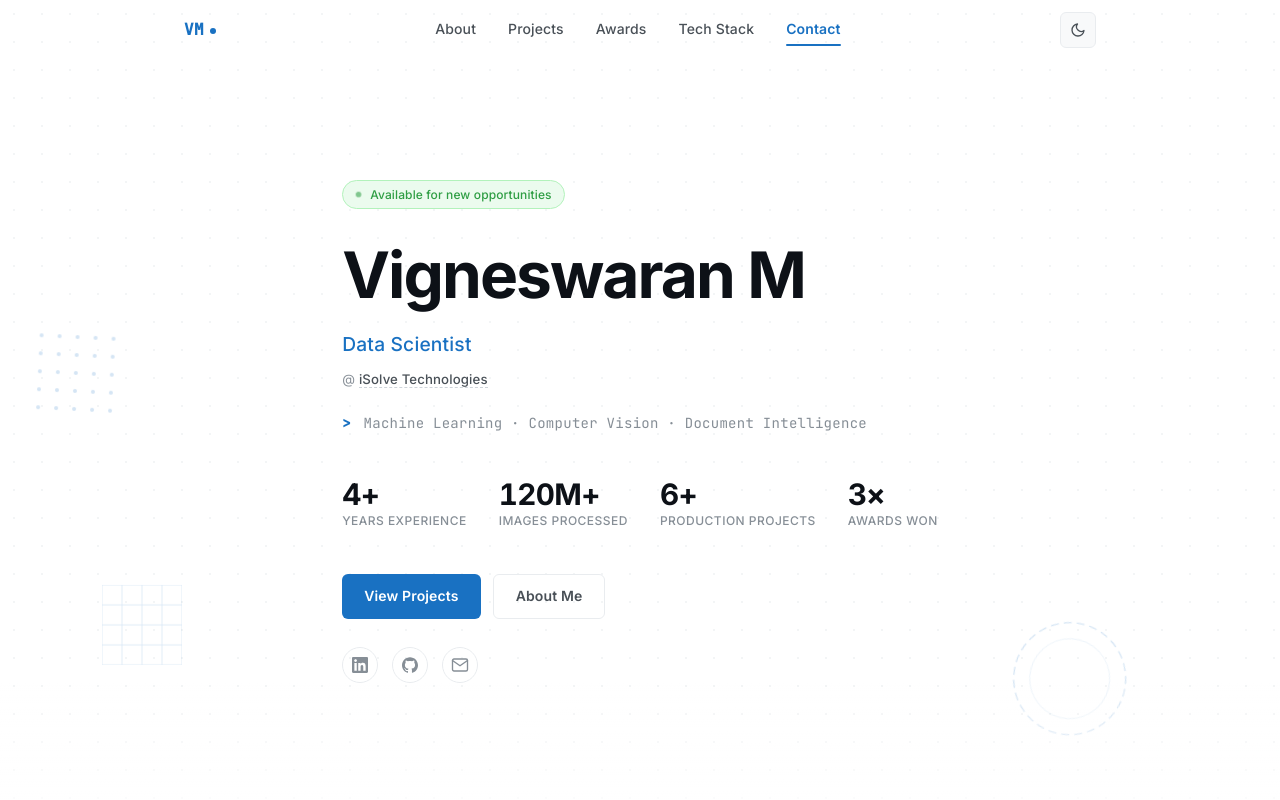
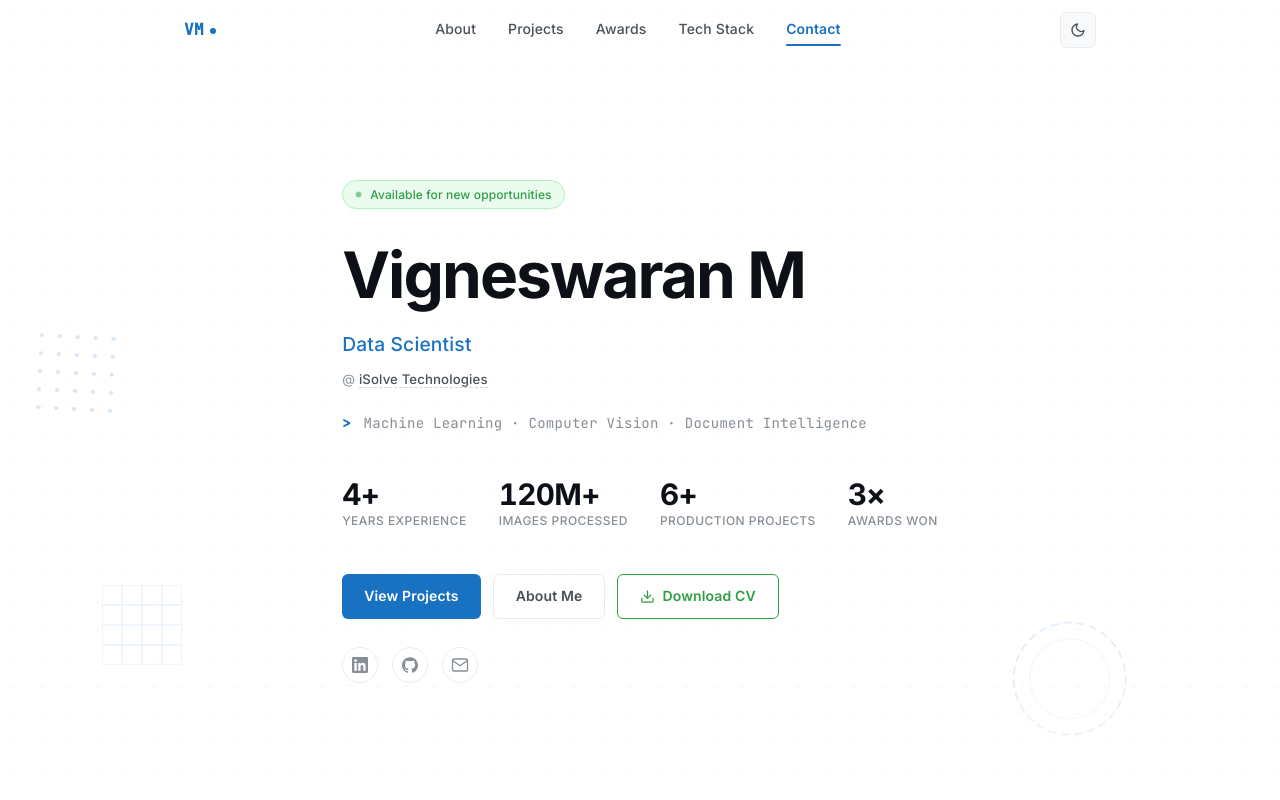
Before and after one commit to Vigneswaran-M97/portfolio, a React (Vite) app: page / in a window 1280 px wide. Shown: the top 800 px of the page. Built offline with nearby package versions, Linux system fonts and the light colour scheme.

Commit message:
Add Download CV button

```diff
--- a/src/components/Contact.css
+++ b/src/components/Contact.css
@@ -166,6 +166,42 @@
     box-shadow: 0 6px 18px rgba(0, 0, 0, 0.2);
 }
 
+.contact__social-btn--cv {
+    background: transparent;
+    color: #2f9e44;
+    border: 1px solid #2f9e44;
+    display: inline-flex;
+    align-items: center;
+    gap: 8px;
+}
+
+.contact__social-btn--cv:hover {
+    background: #2f9e44;
+    color: #fff;
+    border-color: #2f9e44;
+    transform: translateY(-2px);
+    box-shadow: 0 6px 18px rgba(47, 158, 68, 0.3);
+}
+
+.contact__social-btn--cv svg {
+    transition: transform 0.2s ease;
+}
+
+.contact__social-btn--cv:hover svg {
+    transform: translateY(2px);
+}
+
+[data-theme="dark"] .contact__social-btn--cv {
+    color: #69db7c;
+    border-color: #69db7c;
+}
+
+[data-theme="dark"] .contact__social-btn--cv:hover {
+    background: #2f9e44;
+    color: #fff;
+    border-color: #2f9e44;
+}
+
 /* Fallback for older browsers */
 @supports not (background: color-mix(in srgb, red 10%, blue)) {
     .contact-card__icon {
--- a/src/components/Contact.jsx
+++ b/src/components/Contact.jsx
@@ -110,6 +110,19 @@ export default function Contact() {
                     >
                         <SiGithub /> View GitHub Profile
                     </a>
+                    <a
+                        href={`${import.meta.env.BASE_URL}Vigneswaran_M_CV.pdf`}
+                        download="Vigneswaran_M_CV.pdf"
+                        className="contact__social-btn contact__social-btn--cv"
+                    >
+                        <svg width="15" height="15" viewBox="0 0 24 24" fill="none"
+                            stroke="currentColor" strokeWidth="2" strokeLinecap="round" strokeLinejoin="round">
+                            <path d="M21 15v4a2 2 0 0 1-2 2H5a2 2 0 0 1-2-2v-4" />
+                            <polyline points="7 10 12 15 17 10" />
+                            <line x1="12" y1="15" x2="12" y2="3" />
+                        </svg>
+                        Download CV
+                    </a>
                 </div>
             </div>
         </section>
--- a/src/components/Hero.css
+++ b/src/components/Hero.css
@@ -265,6 +265,40 @@
     transform: translateY(-1px);
 }
 
+.btn--download {
+    background: transparent;
+    color: #2f9e44;
+    border: 1px solid #2f9e44;
+    gap: 7px;
+}
+
+.btn--download:hover {
+    background: #2f9e44;
+    color: #fff;
+    border-color: #2f9e44;
+    transform: translateY(-2px);
+    box-shadow: 0 6px 18px rgba(47, 158, 68, 0.3);
+}
+
+.btn--download svg {
+    transition: transform 0.2s ease;
+}
+
+.btn--download:hover svg {
+    transform: translateY(2px);
+}
+
+[data-theme="dark"] .btn--download {
+    color: #69db7c;
+    border-color: #69db7c;
+}
+
+[data-theme="dark"] .btn--download:hover {
+    background: #2f9e44;
+    color: #fff;
+    border-color: #2f9e44;
+}
+
 /* ── Decorative shape positions ── */
 .hero__deco {
     position: absolute;
--- a/src/components/Hero.jsx
+++ b/src/components/Hero.jsx
@@ -96,6 +96,20 @@ export default function Hero() {
                 <div className="hero__cta hero-animate" style={{ animationDelay: '0.68s' }}>
                     <a href="#projects" className="btn btn--primary">View Projects</a>
                     <a href="#about" className="btn btn--ghost">About Me</a>
+                    <a
+                        href={`${import.meta.env.BASE_URL}Vigneswaran_M_CV.pdf`}
+                        download="Vigneswaran_M_CV.pdf"
+                        className="btn btn--download"
+                        title="Download CV"
+                    >
+                        <svg width="15" height="15" viewBox="0 0 24 24" fill="none"
+                            stroke="currentColor" strokeWidth="2" strokeLinecap="round" strokeLinejoin="round">
+                            <path d="M21 15v4a2 2 0 0 1-2 2H5a2 2 0 0 1-2-2v-4" />
+                            <polyline points="7 10 12 15 17 10" />
+                            <line x1="12" y1="15" x2="12" y2="3" />
+                        </svg>
+                        Download CV
+                    </a>
                 </div>
 
                 <div className="hero__socials hero-animate" style={{ animationDelay: '0.80s' }}>
```
Also changed, not shown: 1 other file (tests, documents, lock files or other folders).
